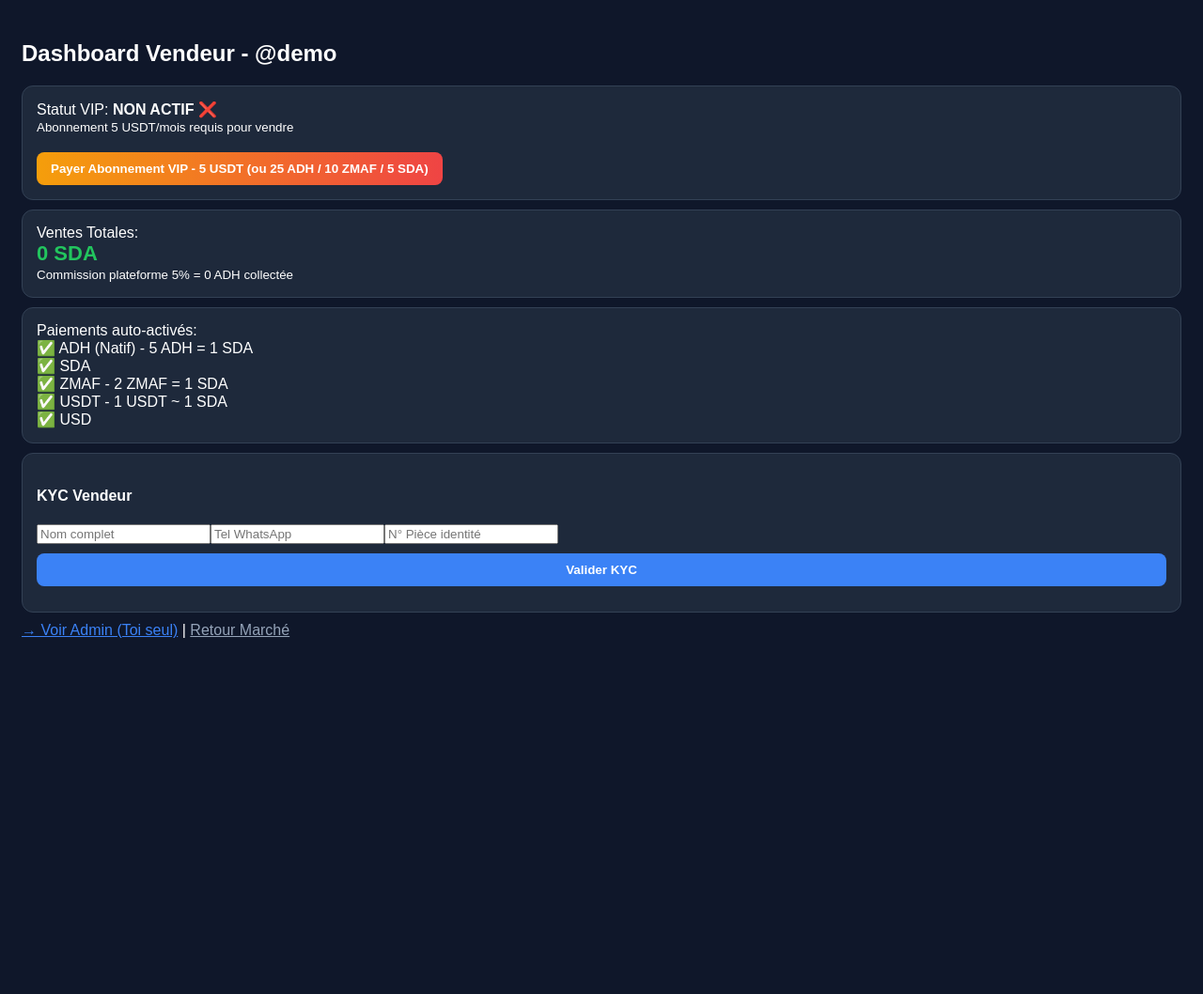
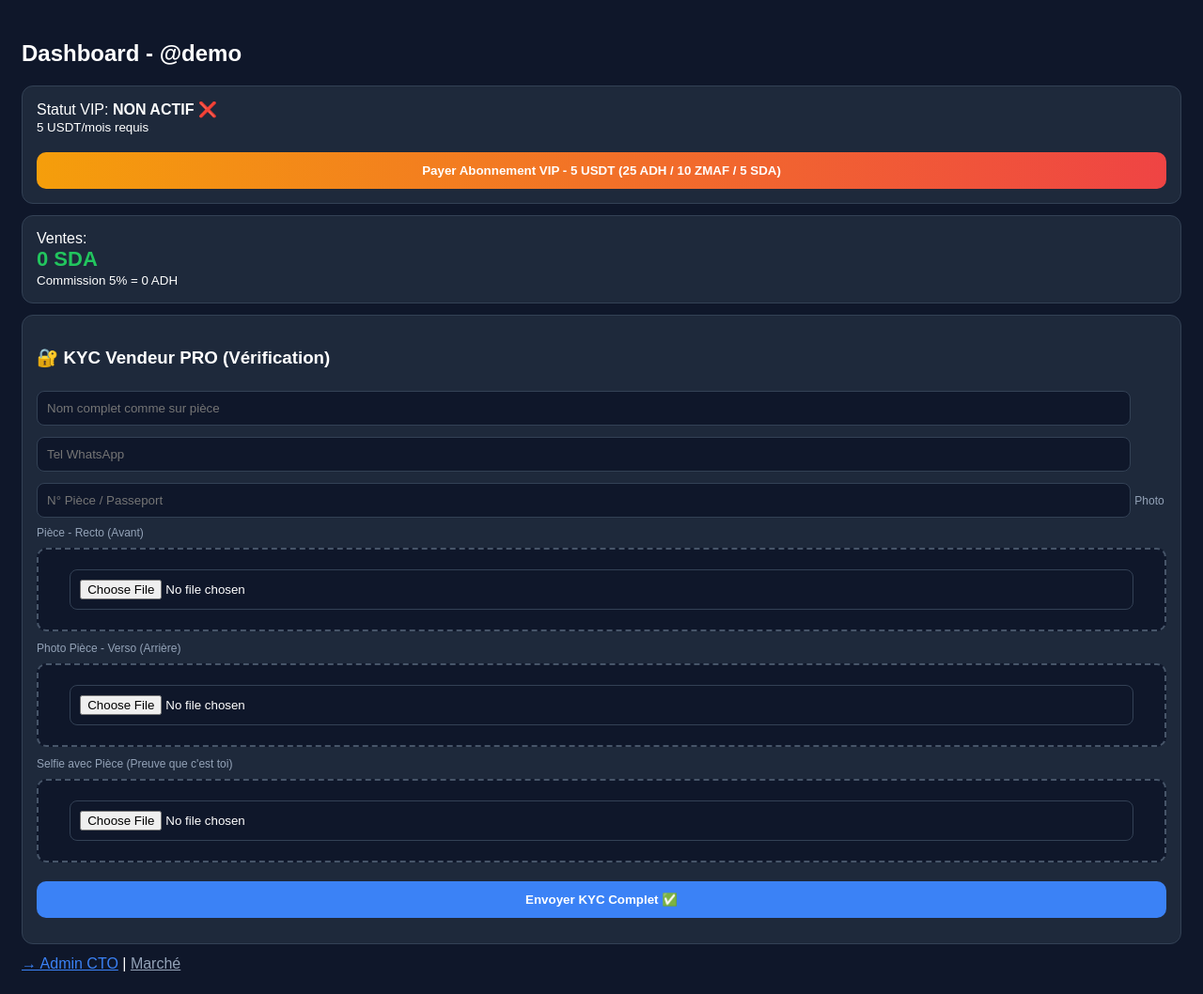
Before and after one commit to Africanhubdev/afridigitalhub, a plain HTML site: page dashboard.html in a window 1280 px wide. Shown: the whole page at 94% size. Before the commit the page ends 800 px from the top, so only its background shows below. Drawn offline with Linux system fonts and the light colour scheme.

Commit message:
Refactor dashboard.html layout and styles

```diff
--- a/dashboard.html
+++ b/dashboard.html
@@ -1,17 +1,48 @@
-<!DOCTYPE html><html><head><meta name="viewport" content="width=device-width, initial-scale=1.0"><title>Dashboard Vendeur</title><style>body{background:#0f172a;color:#fff;font-family:Arial;padding:15px} .card{background:#1e293b;padding:15px;border-radius:12px;margin:10px 0;border:1px solid #334155} .kpi{font-size:22px;color:#22c55e;font-weight:bold} button{padding:10px 15px;border-radius:8px;border:none;font-weight:bold;cursor:pointer} .vip{background:linear-gradient(90deg,#f59e0b,#ef4444);color:#fff}</style></head><body>
-<h2>Dashboard Vendeur - <span id="shopName"></span></h2>
-<div class="card">Statut VIP: <b id="vip">NON ACTIF</b> <br><small id="vipExp"></small><br><br><button class="vip" onclick="payerVIP()">Payer Abonnement VIP - 5 USDT (ou 25 ADH / 10 ZMAF / 5 SDA)</button></div>
-<div class="card">Ventes Totales: <div class="kpi" id="ventes">0 SDA</div><small>Commission plateforme 5% = <span id="comm">0 ADH</span> collectée</small></div>
-<div class="card">Paiements auto-activés: <br>✅ ADH (Natif) - 5 ADH = 1 SDA<br>✅ SDA<br>✅ ZMAF - 2 ZMAF = 1 SDA<br>✅ USDT - 1 USDT ~ 1 SDA<br>✅ USD</div>
-<div class="card"><h4>KYC Vendeur</h4><input id="kycNom" placeholder="Nom complet"><input id="kycTel" placeholder="Tel WhatsApp"><input id="kycPiece" placeholder="N° Pièce identité"><button onclick="saveKYC()" style="background:#3b82f6;color:#fff;width:100%;margin-top:10px">Valider KYC</button><p id="kycStatus" style="color:#94a3b8;font-size:12px"></p></div>
-<a href="admin.html" style="color:#3b82f6">→ Voir Admin (Toi seul)</a> | <a href="index.html" style="color:#94a3b8">Retour Marché</a>
+<!DOCTYPE html><html><head><meta name="viewport" content="width=device-width, initial-scale=1.0"><title>Dashboard Vendeur</title>
+<style>body{background:#0f172a;color:#fff;font-family:Arial;padding:15px}.card{background:#1e293b;padding:15px;border-radius:12px;margin:12px 0;border:1px solid #334155}.kpi{font-size:22px;color:#22c55e;font-weight:bold} button{padding:12px;border-radius:10px;border:none;font-weight:bold;cursor:pointer}.vip{background:linear-gradient(90deg,#f59e0b,#ef4444);color:#fff;width:100%} input{width:95%;padding:10px;margin:6px 0;border-radius:8px;border:1px solid #334155;background:#0f172a;color:#fff}.upload{border:2px dashed #475569;padding:15px;border-radius:10px;text-align:center;margin:8px 0;background:#0f172a} img.prev{width:100%;max-height:150px;border-radius:8px;margin-top:8px;display:none;object-fit:cover}</style>
+</head><body>
+<h2>Dashboard - <span id="shopName"></span></h2>
+<div class="card">Statut VIP: <b id="vip">NON ACTIF</b><br><small id="vipExp"></small><br><br><button class="vip" onclick="payerVIP()">Payer Abonnement VIP - 5 USDT (25 ADH / 10 ZMAF / 5 SDA)</button></div>
+<div class="card">Ventes: <div class="kpi" id="ventes">0 SDA</div><small>Commission 5% = <span id="comm">0 ADH</span></small></div>
+
+<div class="card">
+<h3>🔐 KYC Vendeur PRO (Vérification)</h3>
+<input id="kycNom" placeholder="Nom complet comme sur pièce">
+<input id="kycTel" placeholder="Tel WhatsApp">
+<input id="kycPiece" placeholder="N° Pièce / Passeport">
+
+<label style="font-size:12px;color:#94a3b8">Photo Pièce - Recto (Avant)</label>
+<div class="upload"><input type="file" id="fileRecto" accept="image/*" capture="environment" onchange="preview(this,'prevRecto')"><img id="prevRecto" class="prev"></div>
+
+<label style="font-size:12px;color:#94a3b8">Photo Pièce - Verso (Arrière)</label>
+<div class="upload"><input type="file" id="fileVerso" accept="image/*" capture="environment" onchange="preview(this,'prevVerso')"><img id="prevVerso" class="prev"></div>
+
+<label style="font-size:12px;color:#94a3b8">Selfie avec Pièce (Preuve que c'est toi)</label>
+<div class="upload"><input type="file" id="fileSelfie" accept="image/*" capture="user" onchange="preview(this,'prevSelfie')"><img id="prevSelfie" class="prev"></div>
+
+<button onclick="saveKYC()" style="background:#3b82f6;color:#fff;width:100%;margin-top:12px">Envoyer KYC Complet ✅</button>
+<p id="kycStatus" style="font-size:12px;color:#94a3b8;margin-top:8px"></p>
+</div>
+
+<a href="admin.html" style="color:#3b82f6">→ Admin CTO</a> | <a href="index.html" style="color:#94a3b8">Marché</a>
+
 <script>
-let shop = new URLSearchParams(location.search).get('u') || localStorage.getItem('lastShop') || 'demo';
+let shop=new URLSearchParams(location.search).get('u')||localStorage.getItem('lastShop')||'demo';
 document.getElementById('shopName').innerText='@'+shop;
-function payerVIP(){let exp=new Date();exp.setMonth(exp.getMonth()+1);localStorage.setItem('vip_'+shop,exp.toISOString());alert('VIP Activé ! Valide jusquà '+exp.toLocaleDateString()+'\nPayé: 5 USDT / 25 ADH / 10 ZMAF');checkVIP();}
-function checkVIP(){let v=localStorage.getItem('vip_'+shop);if(v){let d=new Date(v);if(d>new Date()){document.getElementById('vip').innerText='ACTIF ✅';document.getElementById('vip').style.color='#22c55e';document.getElementById('vipExp').innerText='Expire: '+d.toLocaleDateString();return}}document.getElementById('vip').innerText='NON ACTIF ❌';document.getElementById('vipExp').innerText='Abonnement 5 USDT/mois requis pour vendre';}
-function saveKYC(){let k={nom:kycNom.value,tel:kycTel.value,piece:kycPiece.value,shop:shop,date:new Date().toLocaleString()};localStorage.setItem('kyc_'+shop,JSON.stringify(k));document.getElementById('kycStatus').innerText='KYC Enregistré ✅ En attente validation admin';}
+
+function preview(input,id){let f=input.files[0];if(f){let r=new FileReader();r.onload=e=>{let img=document.getElementById(id);img.src=e.target.result;img.style.display='block';localStorage.setItem(id+'_'+shop,e.target.result)};r.readAsDataURL(f)}}
+function payerVIP(){let exp=new Date();exp.setMonth(exp.getMonth()+1);localStorage.setItem('vip_'+shop,exp.toISOString());checkVIP();alert('VIP Activé 30 jours - 5 USDT / 25 ADH');}
+function checkVIP(){let v=localStorage.getItem('vip_'+shop);if(v&&new Date(v)>new Date()){document.getElementById('vip').innerText='ACTIF ✅';document.getElementById('vip').style.color='#22c55e';document.getElementById('vipExp').innerText='Expire: '+new Date(v).toLocaleDateString()}else{document.getElementById('vip').innerText='NON ACTIF ❌';document.getElementById('vipExp').innerText='5 USDT/mois requis'}}
+function saveKYC(){
+ let data={nom:kycNom.value,tel:kycTel.value,piece:kycPiece.value,shop:shop,date:new Date().toLocaleString(),recto:localStorage.getItem('prevRecto_'+shop)||'',verso:localStorage.getItem('prevVerso_'+shop)||'',selfie:localStorage.getItem('prevSelfie_'+shop)||''};
+ if(!data.nom||!data.recto||!data.verso){alert('Remplis nom + photo recto + verso obligatoires!');return}
+ localStorage.setItem('kyc_'+shop,JSON.stringify(data));
+ document.getElementById('kycStatus').innerText='✅ KYC PRO envoyé! Recto + Verso + Selfie enregistrés. Validation sous 24h.';
+}
 checkVIP();
+// charge preview si déjà fait
+['prevRecto','prevVerso','prevSelfie'].forEach(id=>{let d=localStorage.getItem(id+'_'+shop);if(d){let im=document.getElementById(id);im.src=d;im.style.display='block'}});
 document.getElementById('ventes').innerText=(localStorage.getItem('sales_'+shop)||0)+' SDA';
 document.getElementById('comm').innerText=((localStorage.getItem('sales_'+shop)||0)*0.05*5)+' ADH';
-</script></body></html>
+</script>
+</body></html>
```
